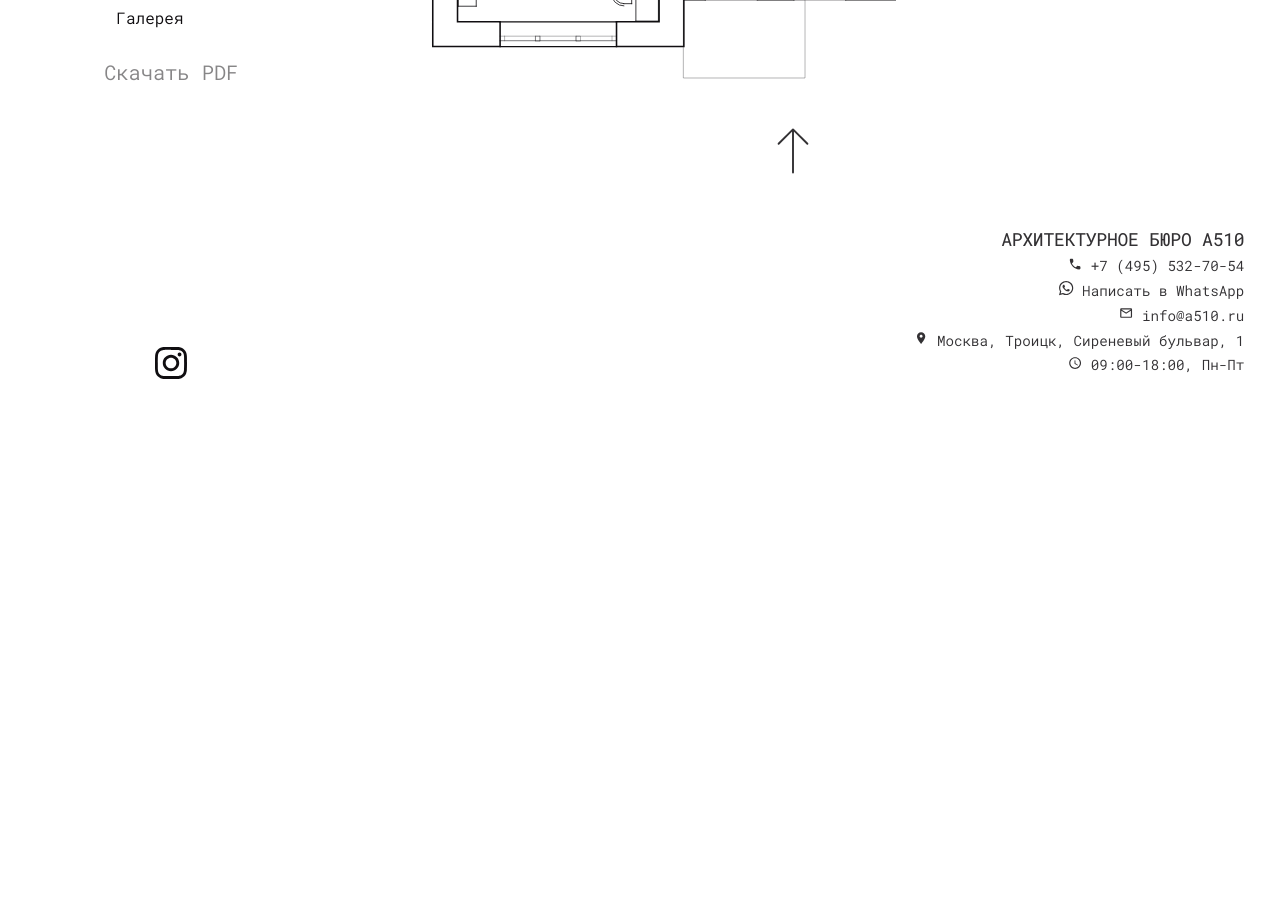
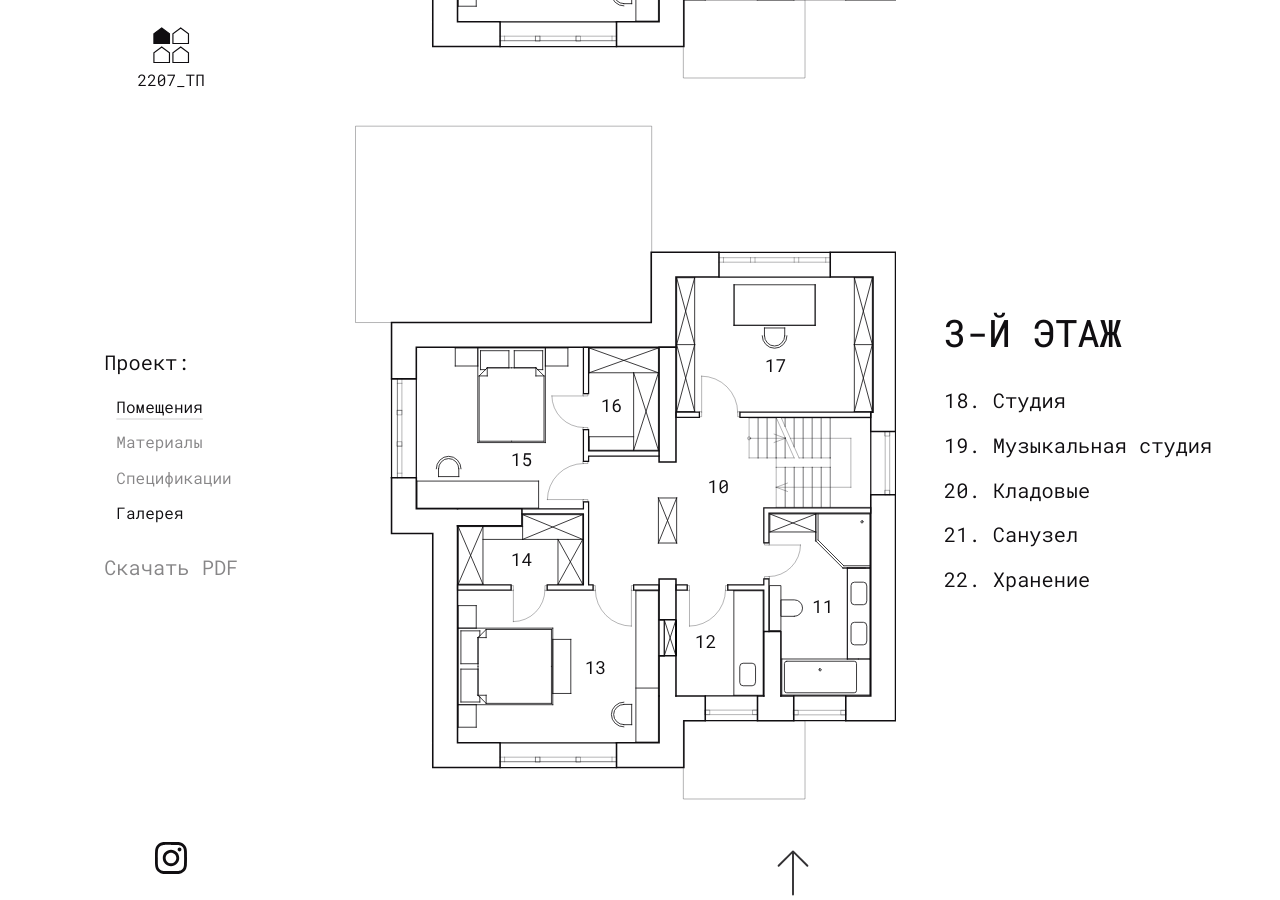
Before and after one commit to notstupidname/a510_2207tp, a Jekyll site: the page built from rooms.html, in a window 1280 px wide and 900 px high, scrolled down 1494 px. Built offline with Jekyll 4.4.1, drawn with Linux system fonts in a browser that asks for light colours; before the commit the page ends 1899 px from its top, so only the background shows below that.

Commit message:
Added 3rd floor

```diff
--- a/rooms.html
+++ b/rooms.html
@@ -126,6 +126,36 @@ page-short-title: Помещения
                 </ul>
             </div>
         </section>
+        <section class="project-plans flex-stack">
+            {% include_relative plan2.svg %}
+        </section>
+        <section class="project-tables center">
+            <div class="flex-stack">
+                <h2>3-й этаж</h2>
+                <ol class="menu" start="18">
+                    <li>
+                        <a
+                            class="link area-link"
+                            data-area="10"
+                            href="/rooms/03-18-studiya">Студия</a>
+                    </li>
+                    <li>
+                        <a
+                            class="link area-link"
+                            data-area="11"
+                            href="/rooms/02-11-sanuzel">Музыкальная студия</a>
+                    </li>
+                    <li style="padding: 0.35em 0;">Кладовые</li>
+                    <li>
+                        <a
+                            class="link area-link"
+                            data-area="13"
+                            href="/rooms/02-13-masterspalnya">Санузел</a>
+                    </li>
+                    <li style="padding: 0.35em 0;">Хранение</li>
+                </ul>
+            </div>
+        </section>
     </div>
 
 </main>
```
